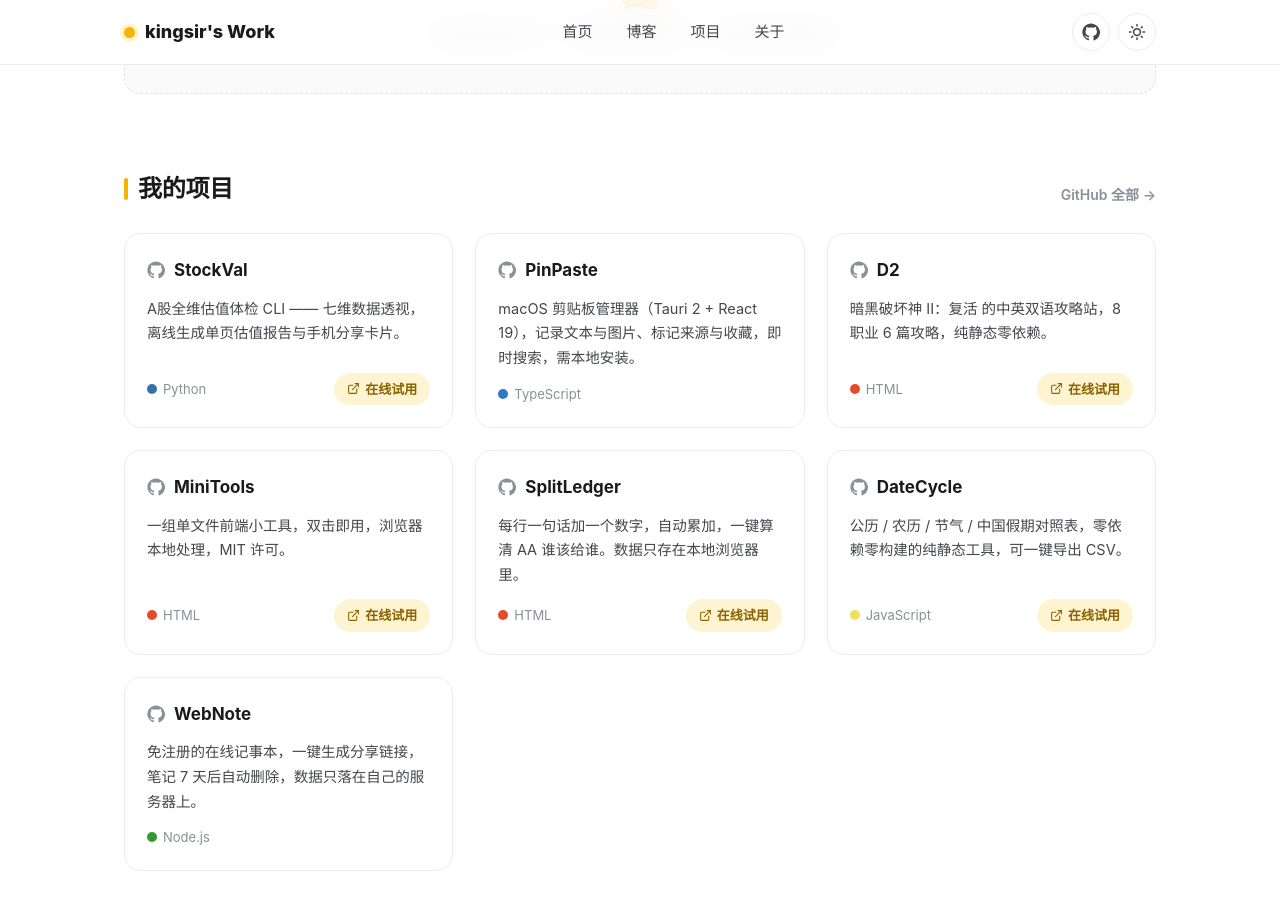
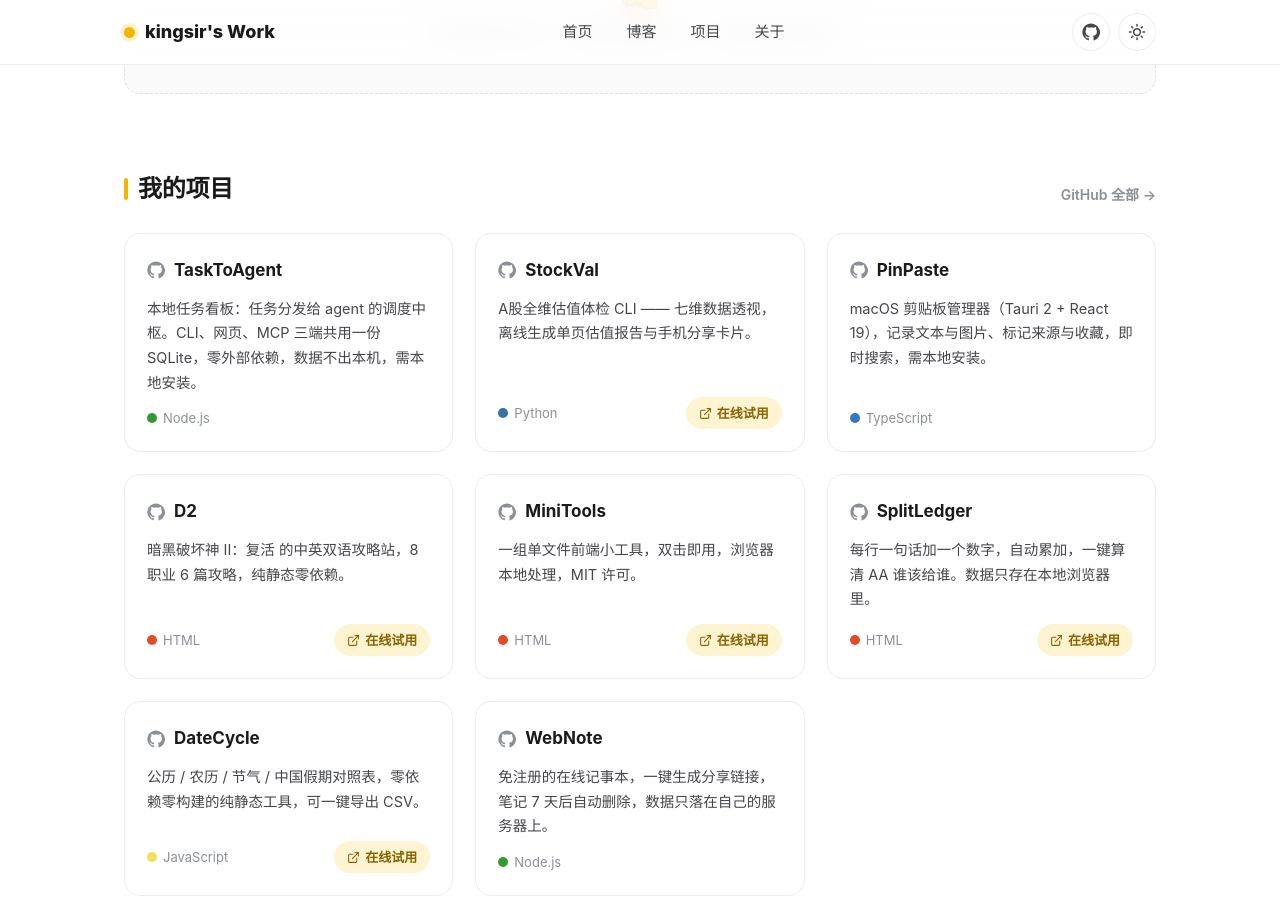
Before and after one commit to isnotry/isnotry.github.io, a Jekyll site: the page built from docs/index.html, in a window 1280 px wide and 900 px high, scrolled down 711 px. Built offline with Jekyll 4.4.1, drawn with Linux system fonts in a browser that asks for light colours.

Commit message:
site: 收录 TaskToAgent

```diff
--- a/docs/_data/projects.yml
+++ b/docs/_data/projects.yml
@@ -7,6 +7,12 @@
 #   同天项目若不带时分，sort + reverse 后相对顺序会翻转
 # demo 统一用自定义域 https://kingsir.work/<Repo>/：
 #   站点挂上自定义域后，isnotry.github.io/<Repo>/ 会自动 301 到这个地址
+- name: TaskToAgent
+  desc: 本地任务看板：任务分发给 agent 的调度中枢。CLI、网页、MCP 三端共用一份 SQLite，零外部依赖，数据不出本机，需本地安装。
+  url: https://github.com/isnotry/TaskToAgent
+  lang: Node.js
+  lang_class: lang-node
+  date: "2026-10-03T14:48"
 - name: StockVal
   desc: A股全维估值体检 CLI —— 七维数据透视，离线生成单页估值报告与手机分享卡片。
   url: https://github.com/isnotry/StockVal
```
